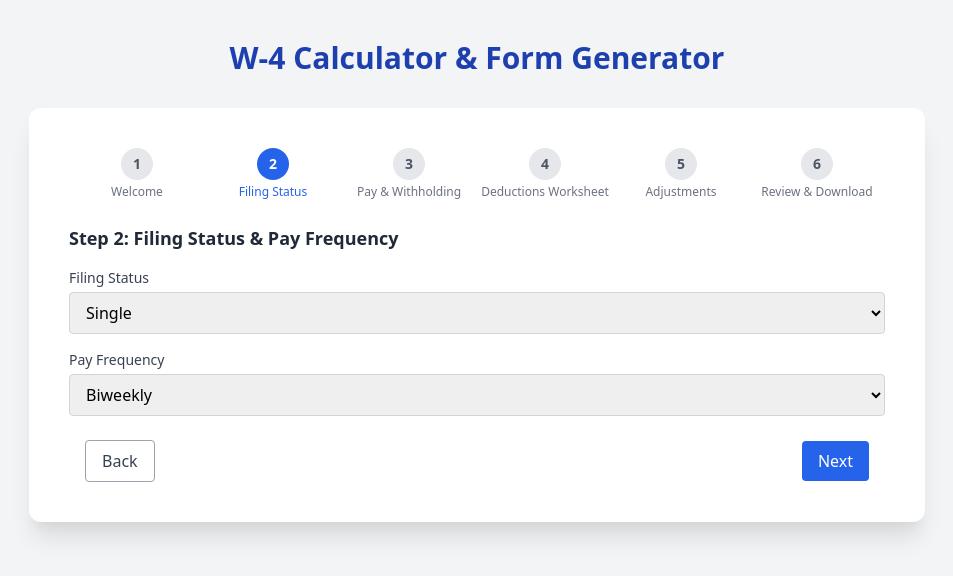
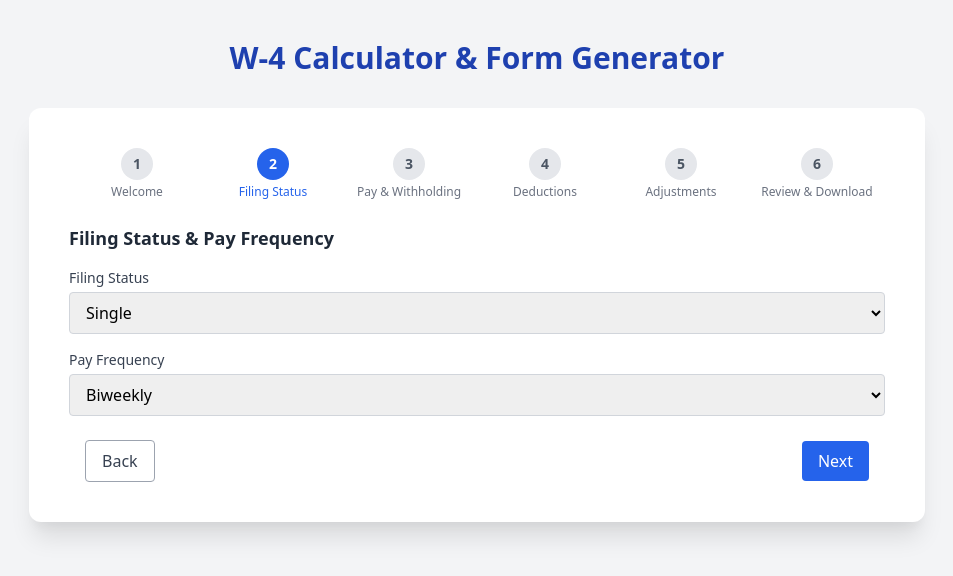
Before and after one commit to rsathyam/w4-calculator, a React (Create React App) app in the folder client/: page / in a window 1280 px wide. Both pictures are taken after a click on the button "Next". Shown: the top 576 px of the page, without its empty margins (163-1116 px from the left). Built offline with nearby package versions, Linux system fonts and the light colour scheme.

Commit message:
Update step titles

```diff
--- a/client/src/components/StepAdjustments.jsx
+++ b/client/src/components/StepAdjustments.jsx
@@ -10,7 +10,7 @@ export default function StepAdjustments({ form, setForm }) {
 
   return (
     <div className="space-y-4">
-      <h2 className="text-lg font-semibold text-gray-800">Step 4: Adjustments</h2>
+      <h2 className="text-lg font-semibold text-gray-800">Adjustments</h2>
       <div>
         <label htmlFor="under17" className="block text-sm font-medium text-gray-700">
           Dependents Under 17
--- a/client/src/components/StepDeductionsWorksheet.jsx
+++ b/client/src/components/StepDeductionsWorksheet.jsx
@@ -19,7 +19,7 @@ export default function StepDeductionsWorksheet({ form, setForm }) {
 
   return (
     <div className="space-y-4">
-      <h2 className="text-lg font-semibold text-gray-800">Step 4b: Deductions Worksheet</h2>
+      <h2 className="text-lg font-semibold text-gray-800">Deductions</h2>
 
       <CurrencyInput
         label={<label htmlFor="itemizedDeductions" className="block text-sm font-medium text-gray-700">Estimated itemized deductions</label>}
--- a/client/src/components/StepFilingStatus.jsx
+++ b/client/src/components/StepFilingStatus.jsx
@@ -3,7 +3,7 @@ import React from 'react';
 export default function StepFilingStatus({ form, setForm }) {
   return (
     <div className="space-y-4">
-      <h2 className="text-lg font-semibold text-gray-800">Step 2: Filing Status & Pay Frequency</h2>
+      <h2 className="text-lg font-semibold text-gray-800">Filing Status & Pay Frequency</h2>
 
       <div>
         <label htmlFor="filingStatus" className="block text-sm font-medium text-gray-700">
--- a/client/src/components/StepIncomeDetails.jsx
+++ b/client/src/components/StepIncomeDetails.jsx
@@ -12,7 +12,7 @@ export default function StepIncomeDetails({ form, setForm }) {
 
   return (
     <div className="space-y-4">
-      <h2 className="text-lg font-semibold text-gray-800">Step 3: Pay & Withholding</h2>
+      <h2 className="text-lg font-semibold text-gray-800">Pay & Withholding</h2>
 
       <div>
         <CurrencyInput
--- a/client/src/components/StepPersonalInfo.jsx
+++ b/client/src/components/StepPersonalInfo.jsx
@@ -3,7 +3,7 @@ import React from 'react';
 export default function StepPersonalInfo({ form, setForm }) {
   return (
     <div className="space-y-4">
-      <h2 className="text-lg font-semibold text-gray-800">Step 1: Personal Information</h2>
+      <h2 className="text-lg font-semibold text-gray-800">Personal Information</h2>
 
       <div>
         <label htmlFor="firstName" className="block text-sm font-medium text-gray-700">
--- a/client/src/components/StepReview.jsx
+++ b/client/src/components/StepReview.jsx
@@ -18,7 +18,7 @@ export default function StepReview({ form, onDownload }) {
 
   return (
     <div className="space-y-6">
-      <h2 className="text-lg font-semibold text-gray-800">Step 5: Review & Download</h2>
+      <h2 className="text-lg font-semibold text-gray-800">Review & Download</h2>
 
       <div className="bg-white rounded shadow-sm border border-gray-200 p-4 space-y-2">
         {entries.map(([key, value]) => (
--- a/client/src/components/StepperForm.jsx
+++ b/client/src/components/StepperForm.jsx
@@ -45,7 +45,7 @@ const steps = [
   ...(form.multipleJobs
     ? [{ title: 'Multiple Jobs Worksheet', Component: StepMultipleJobs }]
     : []),
-  { title: 'Deductions Worksheet', Component: StepDeductionsWorksheet },
+  { title: 'Deductions', Component: StepDeductionsWorksheet },
   { title: 'Adjustments', Component: StepAdjustments },
   { title: 'Review & Download', Component: StepReview },
 ];
```
